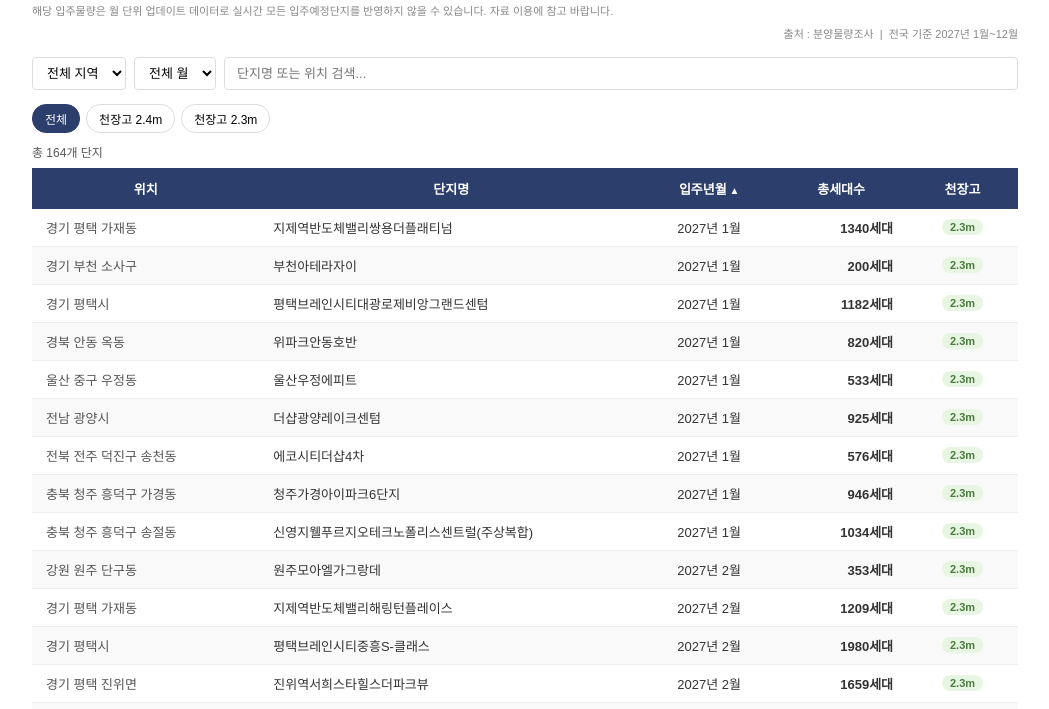
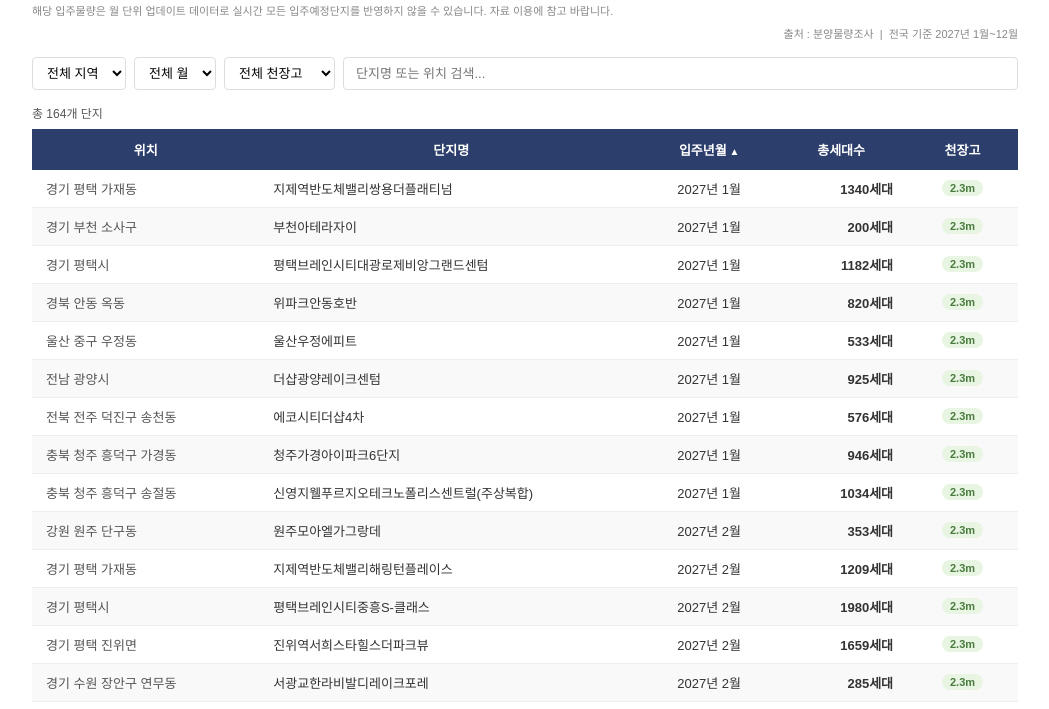
Before and after one commit to kwangholee-sketch/apt2027, a plain HTML site: page index.html in a window 1280 px wide. Shown: the part 81-790 px from the top of the page, without its empty margins (115-1164 px from the left). Drawn offline with Linux system fonts and the light colour scheme.

Commit message:
Update apt2027 data

```diff
--- a/index.html
+++ b/index.html
@@ -32,9 +32,6 @@
     tfoot tr { background: #dce6f1; font-weight: 700; }
     td:nth-child(5) { text-align: center; white-space: nowrap; }
     .ceiling-badge { display: inline-block; }
-    .ceiling-filter-btns { display: flex; gap: 6px; margin-bottom: 10px; flex-wrap: wrap; }
-    .ceiling-filter-btns button { padding: 5px 12px; border: 1px solid #ddd; border-radius: 14px; background: #fff; font-size: 12px; cursor: pointer; font-family: inherit; transition: all 0.15s; }
-    .ceiling-filter-btns button.active, .ceiling-filter-btns button:hover { background: #2c3e6b; color: #fff; border-color: #2c3e6b; }
     tfoot td { padding: 10px 14px; }
     tfoot td:nth-child(3) { text-align: right; }
     tfoot td:nth-child(4) { text-align: right; }
@@ -81,12 +78,12 @@
       <option value="2027년 11월">11월</option>
       <option value="2027년 12월">12월</option>
     </select>
+    <select id="filterCeil" onchange="filterTable()">
+      <option value="">전체 천장고</option>
+      <option value="2.4m">천장고 2.4m</option>
+      <option value="2.3m">천장고 2.3m</option>
+    </select>
     <input type="text" id="searchInput" placeholder="단지명 또는 위치 검색..." oninput="filterTable()">
-  </div>
-  <div class="ceiling-filter-btns">
-    <button onclick="filterCeiling('')" class="active" id="ceilBtn-all">전체</button>
-    <button onclick="filterCeiling('2.4m')" id="ceilBtn-24">천장고 2.4m</button>
-    <button onclick="filterCeiling('2.3m')" id="ceilBtn-23">천장고 2.3m</button>
   </div>
   <p class="count" id="countTxt">총 164개 단지</p>
 
@@ -297,15 +294,6 @@
     updateCount();
   }
 
-  let ceilFilter = '';
-  function filterCeiling(val) {
-    ceilFilter = val;
-    document.querySelectorAll('.ceiling-filter-btns button').forEach(b => b.classList.remove('active'));
-    const id = val === '2.4m' ? 'ceilBtn-24' : val === '2.3m' ? 'ceilBtn-23' : 'ceilBtn-all';
-    document.getElementById(id).classList.add('active');
-    filterTable();
-  }
-
   function updateTotals(visibleRows) {
     const totalHH = visibleRows.reduce((sum, r) => {
       return sum + (parseInt(r.cells[3].textContent.replace(/[^0-9]/g, '')) || 0);
@@ -318,6 +306,7 @@
     const kw = document.getElementById('searchInput').value.toLowerCase();
     const mon = document.getElementById('filterMonth').value;
     const region = document.getElementById('filterRegion').value;
+    const ceilFilter = document.getElementById('filterCeil').value;
     const rows = document.querySelectorAll('#aptTable tbody tr');
     const visible = [];
     rows.forEach(r => {
```
